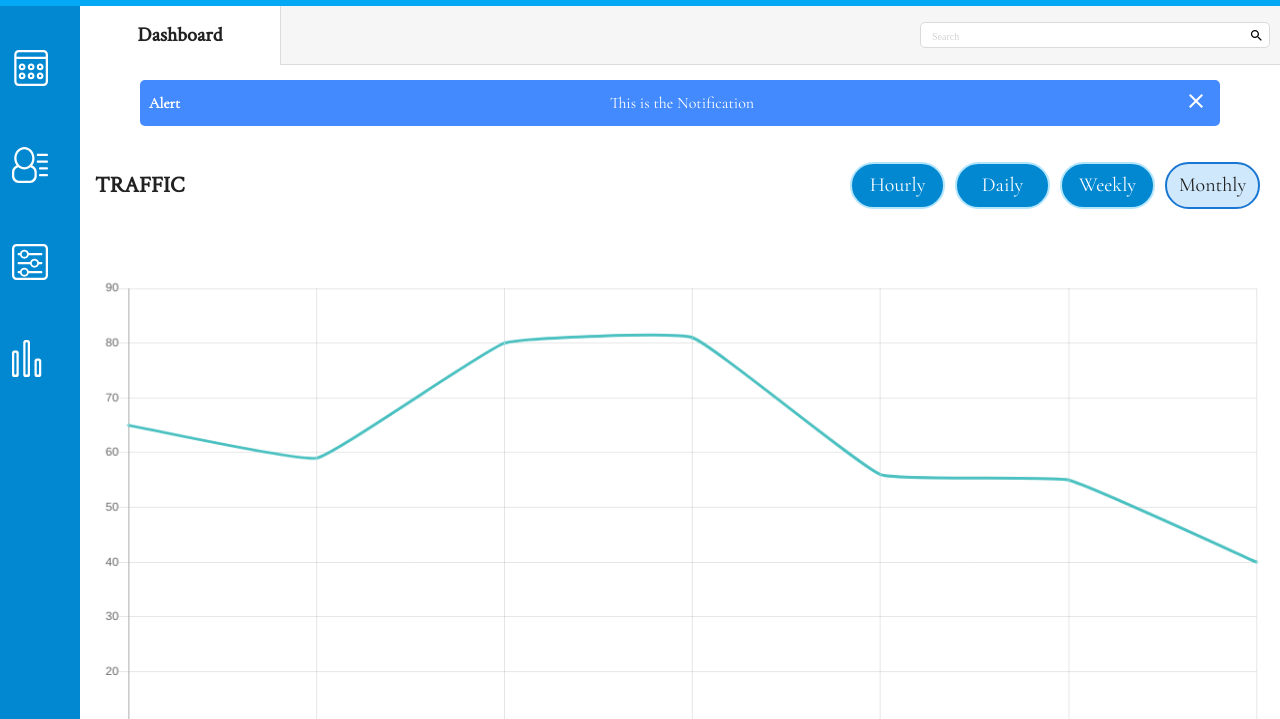
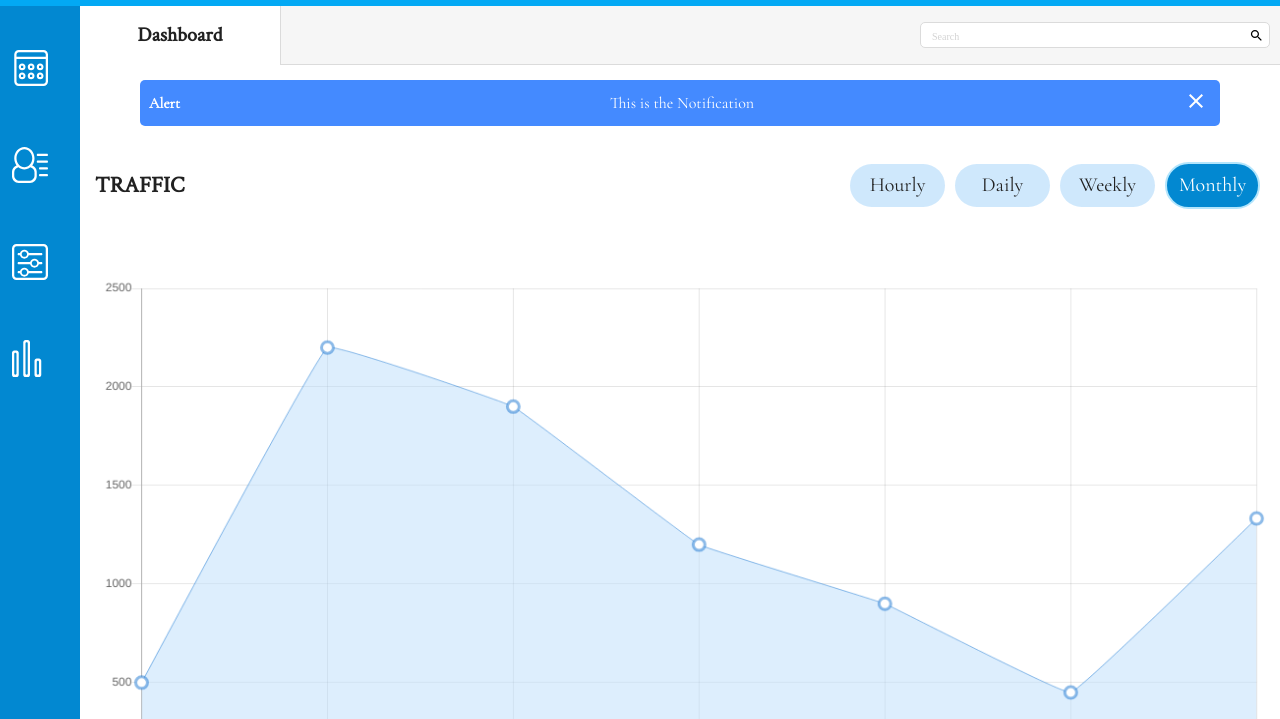
Before and after one commit to MaxwellKendall/Web-Dashboard, a plain HTML site: page index.html in a window 1280 px wide. Shown: the part 81-800 px from the top of the page. Drawn offline with nearby package versions, Linux system fonts and the light colour scheme.

Commit message:
updated buttons

```diff
--- a/index.html
+++ b/index.html
@@ -56,11 +56,11 @@
                 </div>
             <div class="traffic">
                 <h2>TRAFFIC</h2>
-                <ul>
-                    <li><a id="hourly" href="#">Hourly</a></li>
-                    <li><a id="daily" href="#">Daily</a></li>
-                    <li><a id="weekly" href="#">Weekly</a></li>
-                    <li class="selected"><a id="monthly" href="#">Monthly</a></li>
+                <ul "trafficButtons">
+                    <li id="hourly"><a href="#">Hourly</a></li>
+                    <li id="daily"><a href="#">Daily</a></li>
+                    <li id="weekly"><a href="#">Weekly</a></li>
+                    <li id="monthly" class="selected"><a href="#">Monthly</a></li>
                 </ul>
             </div>
             <div class="lineChart">
--- a/main.js
+++ b/main.js
@@ -91,26 +91,21 @@ var hourlyData = {
     labels: ["8 AM", "10 AM", "12 PM", "2 PM", "4 PM", "6 PM", "8 PM", "10 PM", "12 AM"],
     datasets: [
         {
-            label: "My First dataset",
-            fill: false,
-            lineTension: 0.1,
-            backgroundColor: "rgba(75,192,192,0.4)",
-            borderColor: "rgba(75,192,192,1)",
-            borderCapStyle: 'butt',
-            borderDash: [],
-            borderDashOffset: 0.0,
-            borderJoinStyle: 'miter',
-            pointBorderColor: "rgba(75,192,192,1)",
-            pointBackgroundColor: "#fff",
-            pointBorderWidth: 1,
-            pointHoverRadius: 5,
-            pointHoverBackgroundColor: "rgba(75,192,192,1)",
-            pointHoverBorderColor: "rgba(220,220,220,1)",
-            pointHoverBorderWidth: 2,
-            pointRadius: 1,
-            pointHitRadius: 10,
-            data: [95, 30, 40, 81, 100, 300, 40, 81, 100],
-            spanGaps: false,
+            label: "Hourly Data",
+            backgroundColor: [
+                'rgba(187, 222, 251, 0.5)'
+            ],
+            borderColor: [
+                'rgba(25, 118, 210, 0.5)'
+            ],
+            data: [65, 59, 80, 81],
+            borderWidth: 1,
+            lineTension: 0.05,
+            pointBorderWidth: 3,
+            pointRadius: 6,
+            pointBorderColor: 'rgba(25, 118, 210, 0.5)',
+            pointBackgroundColor: 'white',
+            data: [95, 30, 40, 81, 100, 300, 40, 81, 100]
         }
     ]
 };
@@ -121,26 +116,21 @@ var dailyData = {
     labels: ["Monday", "Tuesday", "Wednesday", "Thursday", "Friday", "Saturday", "Sunday"],
     datasets: [
         {
-            label: "My First dataset",
-            fill: false,
-            lineTension: 0.1,
-            backgroundColor: "rgba(75,192,192,0.4)",
-            borderColor: "rgba(75,192,192,1)",
-            borderCapStyle: 'butt',
-            borderDash: [],
-            borderDashOffset: 0.0,
-            borderJoinStyle: 'miter',
-            pointBorderColor: "rgba(75,192,192,1)",
-            pointBackgroundColor: "#fff",
-            pointBorderWidth: 1,
-            pointHoverRadius: 5,
-            pointHoverBackgroundColor: "rgba(75,192,192,1)",
-            pointHoverBorderColor: "rgba(220,220,220,1)",
-            pointHoverBorderWidth: 2,
-            pointRadius: 1,
-            pointHitRadius: 10,
-            data: [95, 30, 40, 81, 100, 300, 40],
-            spanGaps: false,
+            label: "Daily Data",
+            backgroundColor: [
+                'rgba(187, 222, 251, 0.5)'
+            ],
+            borderColor: [
+                'rgba(25, 118, 210, 0.5)'
+            ],
+            data: [65, 59, 80, 81],
+            borderWidth: 1,
+            lineTension: 0.05,
+            pointBorderWidth: 3,
+            pointRadius: 6,
+            pointBorderColor: 'rgba(25, 118, 210, 0.5)',
+            pointBackgroundColor: 'white',
+            data: [95, 30, 40, 81, 100, 300, 40]
         }
     ]
 };
@@ -151,28 +141,19 @@ var weeklyData = {
     labels: ["First Week", "Second Week", "Third Week", "Fourth Week"],
     datasets: [
         {
-            label: "My First dataset",
-            fill: false,
-            lineTension: 0.1,
-            backgroundColor: "rgba(75,192,192,0.4)",
-            borderColor: "rgba(75,192,192,1)",
-            borderCapStyle: 'butt',
-            borderDash: [],
-            borderDashOffset: 0.0,
-            borderJoinStyle: 'miter',
-            pointBorderColor: "rgba(75,192,192,1)",
-            pointBackgroundColor: "#fff",
-            pointBorderWidth: 1,
-            pointHoverRadius: 5,
-            pointHoverBackgroundColor: "rgba(75,192,192,1)",
-            pointHoverBorderColor: "rgba(220,220,220,1)",
-            pointHoverBorderWidth: 2,
-            pointRadius: 1,
-            pointHitRadius: 10,
+            label: "Weekly Traffic",
+            backgroundColor: 'rgba(187, 222, 251, 0.5)',
+            borderColor: 'rgba(25, 118, 210, 0.5)',
             data: [65, 59, 80, 81],
-            spanGaps: false,
+            borderWidth: 1,
+            lineTension: 0.05,
+            pointBorderWidth: 3,
+            pointRadius: 6,
+            pointBorderColor: 'rgba(25, 118, 210, 0.5)',
+            pointBackgroundColor: 'white'
         }
     ]
+
 };
 
 // Monthly
@@ -181,36 +162,26 @@ var monthlyData = {
     labels: ["January", "February", "March", "April", "May", "June", "July"],
     datasets: [
         {
-            label: "My First dataset",
-            fill: false,
-            lineTension: 0.1,
-            backgroundColor: "rgba(75,192,192,0.4)",
-            borderColor: "rgba(75,192,192,1)",
-            borderCapStyle: 'butt',
-            borderDash: [],
-            borderDashOffset: 0.0,
-            borderJoinStyle: 'miter',
-            pointBorderColor: "rgba(75,192,192,1)",
-            pointBackgroundColor: "#fff",
-            pointBorderWidth: 1,
-            pointHoverRadius: 5,
-            pointHoverBackgroundColor: "rgba(75,192,192,1)",
-            pointHoverBorderColor: "rgba(220,220,220,1)",
-            pointHoverBorderWidth: 2,
-            pointRadius: 1,
-            pointHitRadius: 10,
-            data: [65, 59, 80, 81, 56, 55, 40],
-            spanGaps: false,
-        }
-    ]
+            label: 'Monthly Traffic',
+            data: [500, 2200, 1900, 1200, 900, 450, 1333],
+            backgroundColor: 'rgba(187, 222, 251, 0.5)',
+            borderColor: 'rgba(25, 118, 210, 0.5)',
+            borderWidth: 1,
+            lineTension: 0.05,
+            pointBorderWidth: 3,
+            pointRadius: 6,
+            pointBorderColor: 'rgba(25, 118, 210, 0.5)',
+            pointBackgroundColor: 'white'
+            }
+        ]
 };
 
 // Function for rendering Chart:
 
-function renderChart(element, data) {
+function renderChart(element, chartType, data) {
 console.log("renderChart is working")
     var lineChart = new Chart(element, {
-        type: 'line',
+        type: chartType,
         data: data,
         options: {
             responsive: true,
@@ -228,29 +199,40 @@ console.log("renderChart is working")
         }
     });
 }
-renderChart(traffic, monthlyData);
 
-var weekly = document.getElementById("weekly").parentElement;
-var hourly = document.getElementById("hourly").parentElement;
-var daily = document.getElementById("daily").parentElement;
-var monthly = document.getElementById("monthly").parentElement;
+// function to remove class
+
+function traverseSelectedClassOn (element) {
+    var buttonArray = [hourly, daily, weekly, monthly];
+    for (var i = 0; i < buttonArray.length; i ++){
+        buttonArray[i].removeAttribute('class', 'selected');
+        console.log(buttonArray[i]);
+    }
+    element.setAttribute("class", "selected");
+}
+
+renderChart(traffic, "line", monthlyData);
+
+var weekly = document.getElementById("weekly");
+var hourly = document.getElementById("hourly");
+var daily = document.getElementById("daily");
+var monthly = document.getElementById("monthly");
 
 weekly.addEventListener("click", function(){
-    renderChart(traffic, weeklyData);
-    this.parentElement.setAttribute("class", "selected");
+    renderChart(traffic, "line", weeklyData);
+    traverseSelectedClassOn(weekly);
 })
 hourly.addEventListener("click", function(){
-    renderChart(traffic, hourlyData);
-    this.parentElement.setAttribute("class", "selected");
+    renderChart(traffic, "line", hourlyData);
+    traverseSelectedClassOn(hourly);
 })
 daily.addEventListener("click", function(){
-    renderChart(traffic, dailyData);
-
-    this.parentElement.setAttribute("class", "selected");
+    renderChart(traffic, "line", dailyData);
+    traverseSelectedClassOn(daily);
 })
 monthly.addEventListener("click", function(){
-    renderChart(traffic, monthlyData);
-    this.parentElement.setAttribute("class", "selected");
+    renderChart(traffic, "line", monthlyData);
+    traverseSelectedClassOn(monthly);
 })
 
 var dailyTraffic = document.getElementById("bar");
--- a/scss/components/_graphs.scss
+++ b/scss/components/_graphs.scss
@@ -42,8 +42,7 @@ Charts
         }
         li {
             margin: 5px;
-            border: 2px solid #B3E5FC;
-            background: #0288D1;
+            background: rgba(187, 222, 251, 0.7);
             padding: 10px 20px;
             display: flex;
             width: 95px;
@@ -54,14 +53,14 @@ Charts
         }
 
         .selected {
-            border: 2px solid #1976D2;
-            background: rgba(187, 222, 251, 0.7);
+            border: 2px solid #B3E5FC;
+            background: #0288D1;
         }
         .selected a {
-            color: #212121;
+            color: #FFFFFF;
         }
         a {
-            color: white;
+            color: #212121;
             font-size: 15px;
             @include media-query($tablet){
                 font-size: 20px;
@@ -126,6 +125,7 @@ canvas#pie {
 .traffic li:hover {
     transform:scale(1.05);
     background: #448AFF;
+    border: 2px solid #B3E5FC;
     & a {
         color: white;
         font-weight: bold;
--- a/scss/components/_tertiarymain.scss
+++ b/scss/components/_tertiarymain.scss
@@ -172,7 +172,7 @@ Tertiary Main
 input#notifications:checked + .checkbox-label .innerswitch,
 input#privacy:checked + .checkbox-label .innerswitch {
     margin-left: -100%;
-    background: white;
+    background: #BBDEFB;
 }
 
 input#notifications:checked + .checkbox-label .switch,
@@ -197,8 +197,11 @@ span.innerswitch:before {
 span.innerswitch:after {
     content: "OFF";
     padding-left: 25%;
+    color: #212121;
 }
-
+.checkbox-label:hover {
+    cursor: pointer;
+}
 // 2 . Placeholder Text:
 
 //    a. input & text Area
```
Also changed, not shown: css/main.css, 1 other file.
